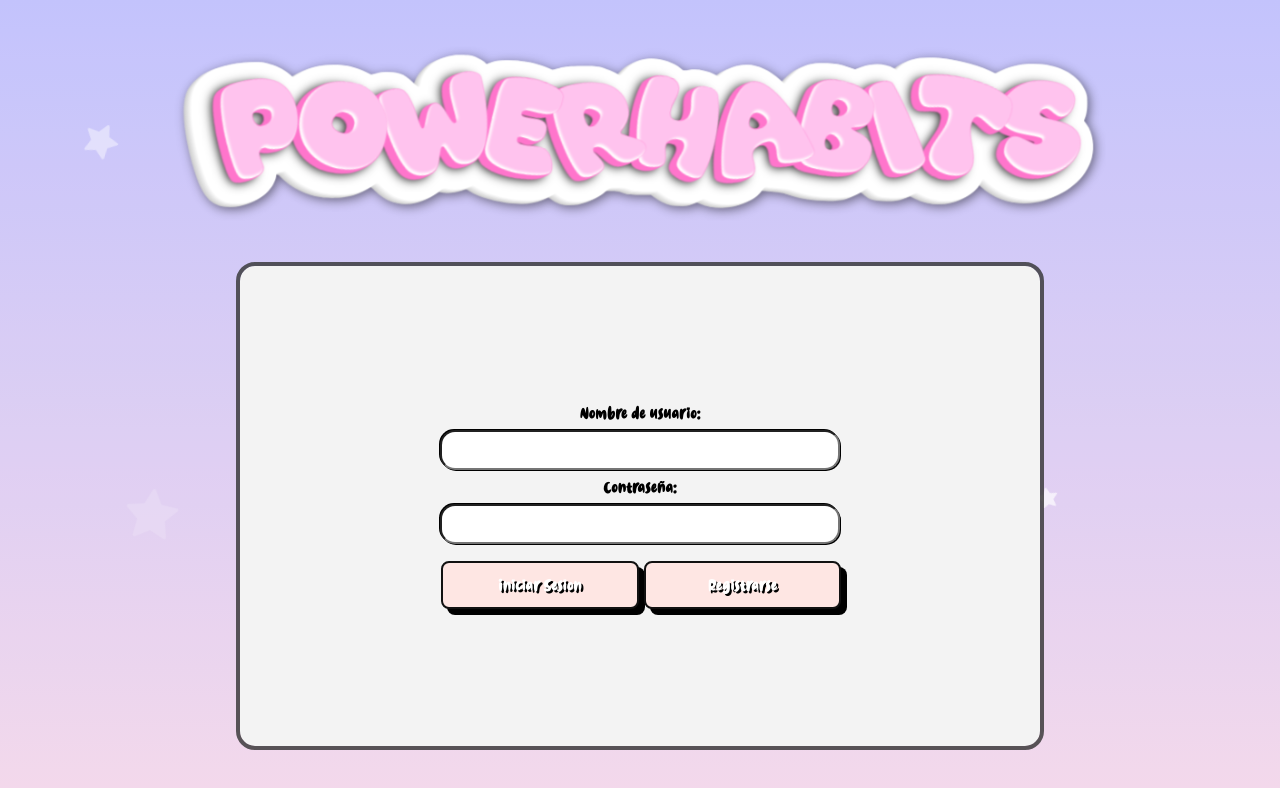
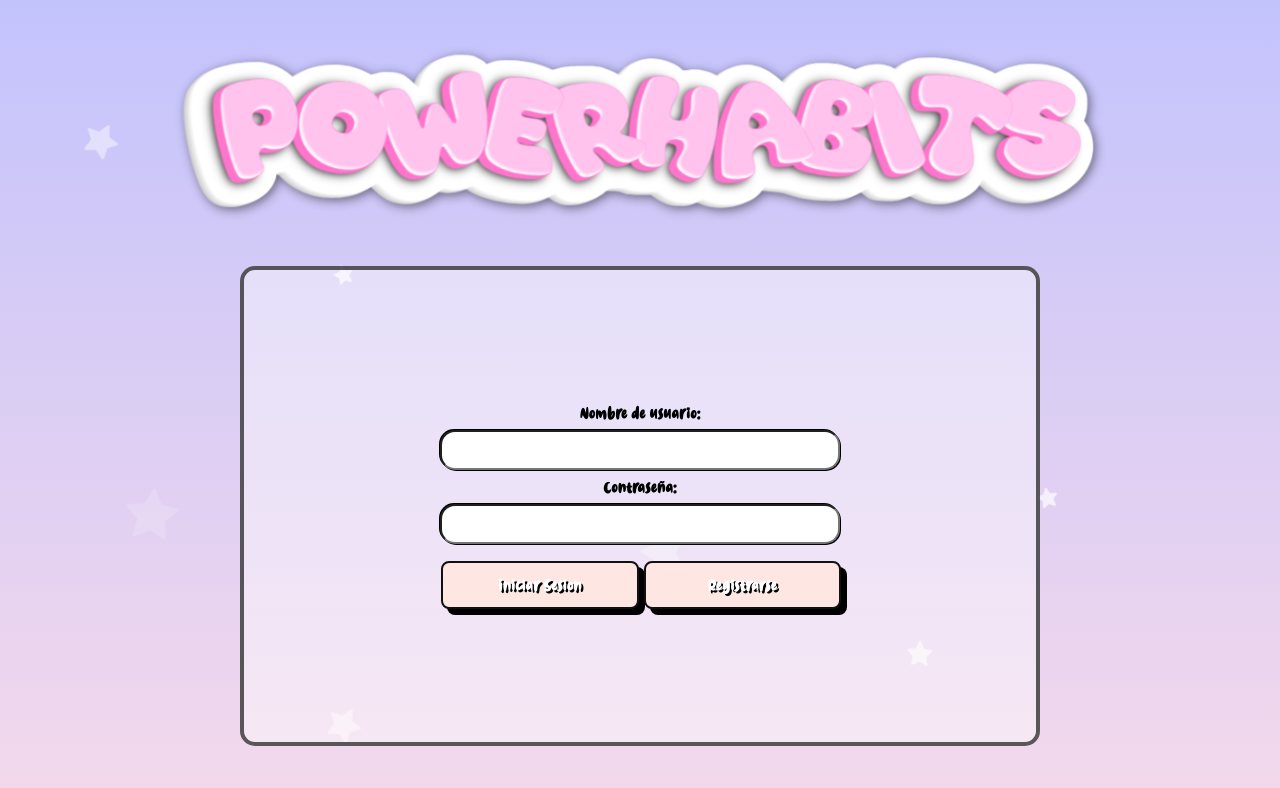
Before and after one commit to GeorgeVillarroel/powerhabits, a plain HTML site: page index.html in a window 1280 px wide. Drawn offline with Linux system fonts and the light colour scheme.

Commit message:
Change background color

```diff
--- a/src/styles/style.css
+++ b/src/styles/style.css
@@ -117,8 +117,8 @@ body {
 .content {
     width: 90vw;
     height: 60vh;
-    background-color: #f3f3f3;
-    outline: solid 4px #313131cc;
+    background-color: rgba(255, 255, 255, 0.404);
+    border: solid 4px #313131cc;
     border-radius: 15px;
     display: flex;
     flex-direction: column;
```
